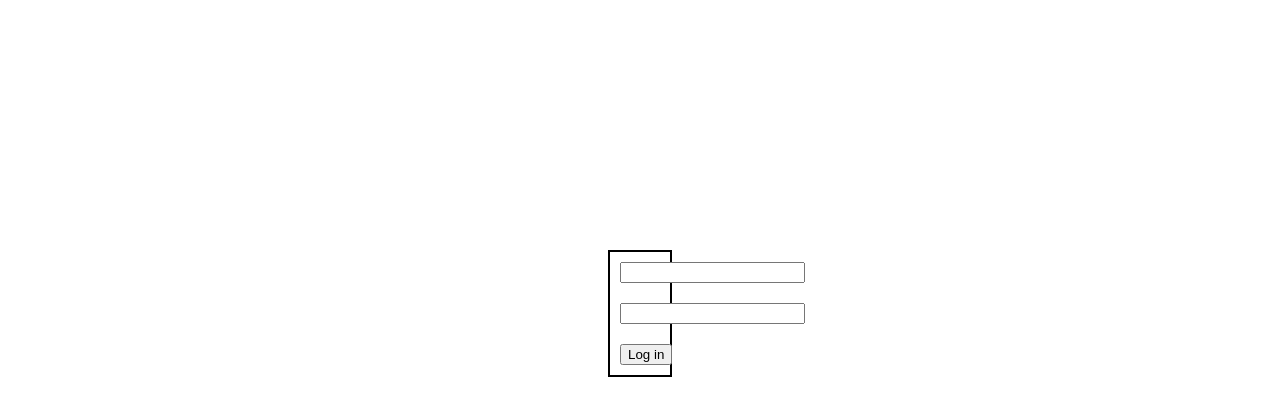
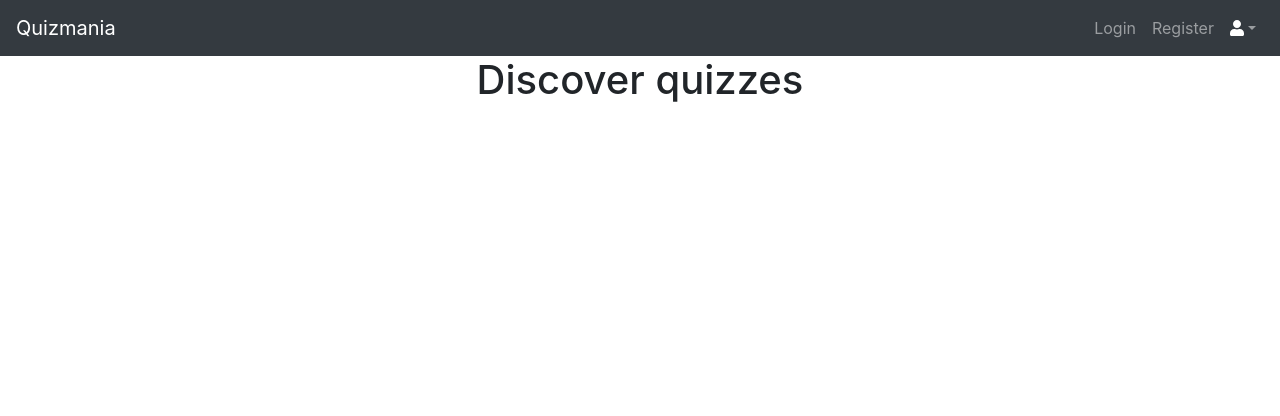
Before and after one commit to gabrysiam8/quizmania-frontend, a React (Create React App) app: page / in a window 1280 px wide. Before the commit this address led to /login. Shown: the top 416 px of the page. Built offline with nearby package versions, Linux system fonts and the light colour scheme.

Commit message:
Add main menu component to navigate between pages

```diff
--- a/package.json
+++ b/package.json
@@ -3,9 +3,14 @@
   "version": "0.1.0",
   "private": true,
   "dependencies": {
+    "@fortawesome/fontawesome-svg-core": "^1.2.25",
+    "@fortawesome/free-solid-svg-icons": "^5.11.2",
+    "@fortawesome/react-fontawesome": "^0.1.5",
     "axios": "^0.19.0",
     "react": "^16.9.0",
+    "react-bootstrap": "^1.0.0-beta.12",
     "react-dom": "^16.9.0",
+    "react-router-bootstrap": "^0.25.0",
     "react-router-dom": "^5.0.1",
     "react-scripts": "3.1.1"
   },
--- a/src/App.css
+++ b/src/App.css
@@ -1,3 +1,7 @@
+.StartPage {
+    text-align: center;
+}
+
 .LoginForm {
     text-align: center;
     margin: 250px 600px 250px 600px;
--- a/src/App.js
+++ b/src/App.js
@@ -1,23 +1,54 @@
-import React , {Component} from 'react';
-import './App.css';
-import {
-    BrowserRouter as Router,
-    Route,
-    Switch
-} from "react-router-dom";
-import AuthenticatedRoute from './components/AuthenticatedRoute';
+import "bootstrap/dist/css/bootstrap.min.css";
+import React , {Component} from "react";
+import "./App.css";
+import { Switch } from "react-router-dom";
+import AuthService from "./service/AuthService";
 import LoginForm from "./components/LoginForm";
 import StartPage from "./components/StartPage";
+import AppliedRoute from "./components/AppliedRoute";
+import MainMenu from "./components/MainMenu";
 
 class App extends Component {
+    constructor(props) {
+        super(props);
+
+        this.state = {
+            isAuthenticated: false
+        };
+
+        this.userHasAuthenticated = this.userHasAuthenticated.bind(this);
+        this.handleLogout = this.handleLogout.bind(this);
+    }
+
+    userHasAuthenticated(authenticated) {
+        this.setState({ isAuthenticated: authenticated });
+    }
+
+    componentDidMount(){
+        this.userHasAuthenticated(AuthService.isAuthenticated());
+    }
+
+    handleLogout() {
+        AuthService
+            .logout();
+        this.userHasAuthenticated(false );
+    }
+
     render() {
+        const childProps = {
+            isAuthenticated: this.state.isAuthenticated,
+            userHasAuthenticated: this.userHasAuthenticated,
+            onLogout: this.handleLogout
+        };
         return (
-            <Router>
+            <div>
+                <MainMenu {...childProps}/>
                 <Switch>
-                    <Route path="/login" exact component={LoginForm} />
-                    <AuthenticatedRoute path="/" exact component={StartPage} />
+                    <AppliedRoute path="/" exact component={StartPage} props={childProps}/>
+                    <AppliedRoute path="/login" exact component={LoginForm} props={childProps}/>
+                    <AppliedRoute path="/register" exact component={LoginForm} props={childProps}/>
                 </Switch>
-            </Router>
+            </div>
         );
     }
 }
--- /dev/null
+++ b/src/components/AppliedRoute.js
@@ -0,0 +1,5 @@
+import React from "react";
+import { Route } from "react-router-dom";
+
+export default ({ component: C, props: cProps, ...rest }) =>
+    <Route {...rest} render={props => <C {...props} {...cProps} />} />;
--- a/src/components/AuthenticatedRoute.js
+++ b/src/components/AuthenticatedRoute.js
@@ -1,11 +1,12 @@
-import React, { Component } from 'react'
-import { Route, Redirect } from 'react-router-dom'
-import AuthenticationService from '../service/AuthenticationService';
+import React, { Component } from "react";
+import { Redirect } from "react-router-dom";
+import AuthService from "../service/AuthService";
+import AppliedRoute from "./AppliedRoute";
 
 class AuthenticatedRoute extends Component {
     render() {
-        if (AuthenticationService.isUserLoggedIn()) {
-            return <Route {...this.props} />
+        if (AuthService.isAuthenticated()) {
+            return <AppliedRoute {...this.props} />
         } else {
             return <Redirect to="/login" />
         }
--- a/src/components/LoginForm.js
+++ b/src/components/LoginForm.js
@@ -1,5 +1,5 @@
-import React , {Component} from 'react';
-import AuthenticationService from '../service/AuthenticationService';
+import React, { Component } from "react";
+import AuthService from "../service/AuthService";
 
 class LoginForm extends Component {
 
@@ -24,15 +24,18 @@ class LoginForm extends Component {
     handleSubmit(event) {
         event.preventDefault();
 
-        const {username, password }= this.state;
-        AuthenticationService
+        const { username, password } = this.state;
+        const { history } = this.props;
+
+        AuthService
             .executeAuthenticationService(username, password)
             .then(res => {
-                AuthenticationService.registerSuccessfulLogin(username, res.data.token);
-                this.props.history.push('/');
+                AuthService.registerSuccessfulLogin(username, res.data.token);
+                this.props.userHasAuthenticated(true);
+                history.push('/');
             })
             .catch(err => {
-                alert(err.response.data);
+                console.log(err.response);
             });
     }
 
--- /dev/null
+++ b/src/components/MainMenu.js
@@ -0,0 +1,52 @@
+import React, { Component } from "react";
+import { Navbar, Nav, NavDropdown } from "react-bootstrap";
+import { FontAwesomeIcon } from "@fortawesome/react-fontawesome";
+import { faUser } from "@fortawesome/free-solid-svg-icons";
+
+class MainMenu extends Component {
+
+    render() {
+
+        return (
+            <Navbar collapseOnSelect expand="lg" bg="dark" variant="dark">
+                <Navbar.Brand href="/">Quizmania</Navbar.Brand>
+                {this.props.isAuthenticated
+                    ?
+                    <Nav className="mr-auto">
+                        <Nav.Link href="/">Home</Nav.Link>
+                        <Nav.Link href="/q">Your quizzes</Nav.Link>
+                    </Nav>
+                    : null
+                }
+                <Nav className="ml-auto">
+                    {this.props.isAuthenticated
+                        ?
+                        null
+                        :
+                        [
+                            <Nav.Link href="/login">Login</Nav.Link>,
+                            <Nav.Link href="/register">Register</Nav.Link>
+                        ]
+                    }
+                    <NavDropdown title={<FontAwesomeIcon icon={faUser} color="white"/>} alignRight id="dropdown-menu-align-right">
+                        {this.props.isAuthenticated
+                            ?
+                            [
+                                <NavDropdown.Item href="/me">Profile</NavDropdown.Item>,
+                                <NavDropdown.Item href="/me/edit">Edit profile</NavDropdown.Item>,
+                                <NavDropdown.Divider />,
+                                <NavDropdown.Item onClick={this.props.onLogout}>Logout</NavDropdown.Item>
+                            ]:[
+                                <NavDropdown.Item href="/login">Login</NavDropdown.Item>,
+                                <NavDropdown.Item href="/register">Register</NavDropdown.Item>
+                            ]
+                        }
+                    </NavDropdown>
+
+                </Nav>
+            </Navbar>
+        );
+    }
+}
+
+export default MainMenu;
--- a/src/components/StartPage.js
+++ b/src/components/StartPage.js
@@ -1,10 +1,10 @@
-import React , {Component} from 'react';
+import React , {Component} from "react";
 
 class StartPage extends Component {
     render() {
         return (
-            <div>
-                <h1>Welcome in Quizmania!</h1>
+            <div className="StartPage">
+                <h1>Discover quizzes</h1>
             </div>
         );
     }
--- a/src/index.js
+++ b/src/index.js
@@ -1,9 +1,13 @@
-import React from 'react';
-import ReactDOM from 'react-dom';
-import App from './App';
+import React from "react";
+import ReactDOM from "react-dom";
+import App from "./App";
 import './App.css';
+import { BrowserRouter as Router } from "react-router-dom";
 
 ReactDOM.render(
-    <App/>,
+    <Router>
+        <App />
+    </Router>
+    ,
     document.getElementById('root')
 );
--- a/src/service/AuthenticationService.js
+++ b/src/service/AuthService.js
@@ -1,10 +1,9 @@
 import axios from "axios";
-import API from '../utils/API';
+import API from "../utils/API";
 
-export const USERNAME_ATTRIBUTE_NAME= 'authenticatedUser'
+export const USERNAME_ATTRIBUTE_NAME= 'authenticatedUser';
 
-
-class AuthenticationService {
+class AuthService {
 
     executeAuthenticationService(username, password) {
         return API.post("auth/login", { username, password });
@@ -12,23 +11,26 @@ class AuthenticationService {
 
     registerSuccessfulLogin(username, token) {
         localStorage.setItem(USERNAME_ATTRIBUTE_NAME, username);
-        this.setupAxiosInterceptors(this.createJWTToken(token))
+        this.setupAxiosInterceptors(this.createJWTToken(token));
     }
 
     createJWTToken(token) {
-        return 'Bearer ' + token
+        return 'Bearer ' + token;
     }
 
-    isUserLoggedIn() {
+    isAuthenticated() {
         let user = localStorage.getItem(USERNAME_ATTRIBUTE_NAME);
         return user !== null;
+    }
 
+    logout() {
+        localStorage.clear();
     }
 
     setupAxiosInterceptors(token) {
         axios.interceptors.request.use(
             (config) => {
-                if (this.isUserLoggedIn()) {
+                if (this.isAuthenticated()) {
                     config.headers.authorization = token;
                 }
                 return config;
@@ -37,4 +39,4 @@ class AuthenticationService {
     }
 }
 
-export default new AuthenticationService();
+export default new AuthService();
```
Also changed, not shown: 2 other files (tests, documents, lock files or other folders).
